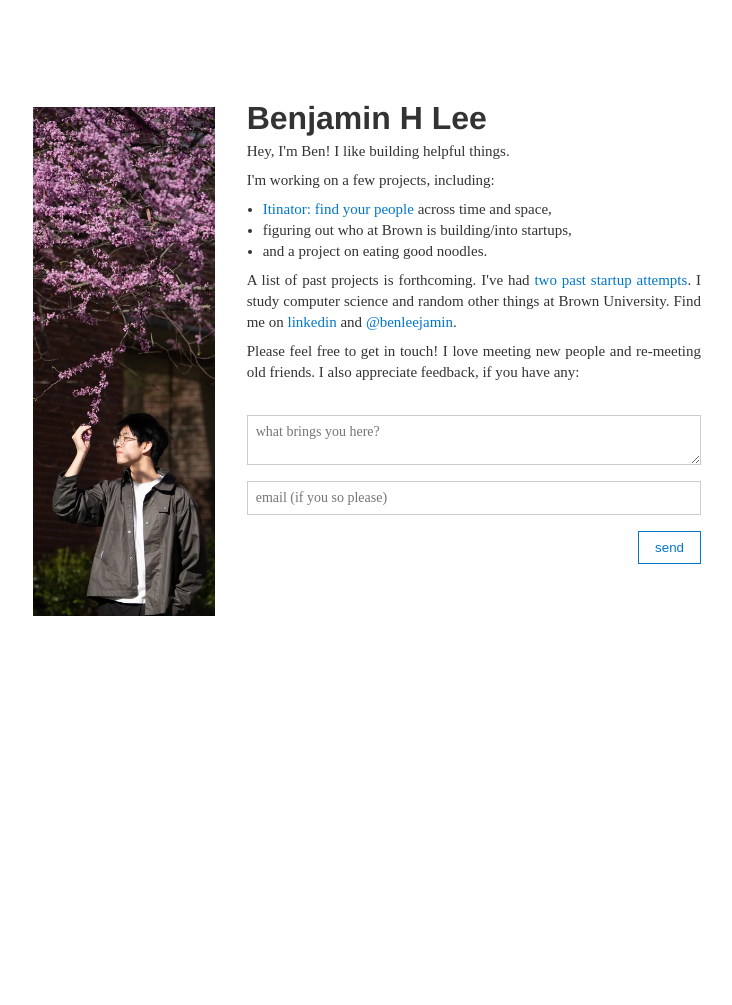
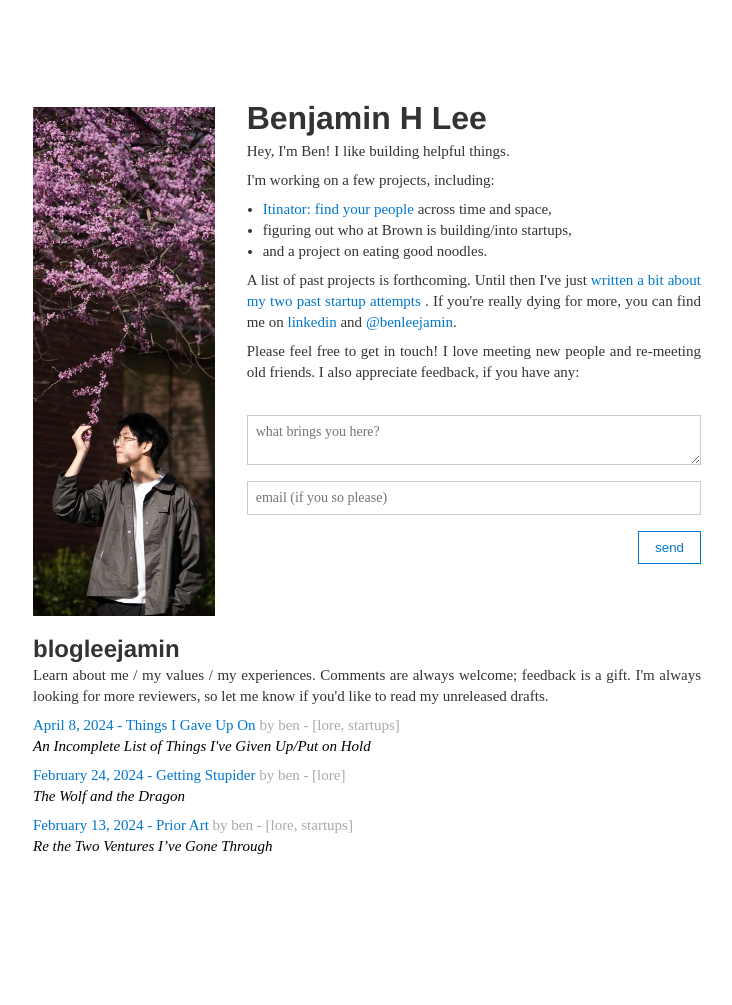
Before and after one commit to BenjaminHLee/BenjaminHLee.github.io, a Jekyll site: the page built from index.html, in a window 1280 px wide. Shown: the whole page, without its empty margins (273-1005 px from the left). Built offline with Jekyll 4.4.1, drawn with Linux system fonts in a browser that asks for light colours; before the commit the page ends 900 px from its top, so only the background shows below that.

Commit message:
Update intro copy

```diff
--- a/index.html
+++ b/index.html
@@ -44,10 +44,11 @@ title: benleejamin
           </ul>
         </p>
         <p>
-          A list of past projects is forthcoming. I've had
-          <a href="{% post_url 2024-02-13-prior-art %}">two past startup attempts</a>.
-          I study computer science and random other things at Brown University.
-          Find me on
+          A list of past projects is forthcoming. Until then I've just
+          <a href="{% post_url 2024-02-13-prior-art %}">
+            written a bit about my two past startup attempts
+          </a>.
+          If you're really dying for more, you can find me on
           <a href="https://www.linkedin.com/in/benjamin-h-lee/">linkedin</a>
           and
           <a href="https://www.instagram.com/benleejamin/">@benleejamin</a>.
@@ -67,7 +68,7 @@ title: benleejamin
         </form>
       </div>
     </div>
-    <!-- {% include post-list.html %} -->
+    {% include post-list.html %}
   </main>
 </body>
 </html>
```
